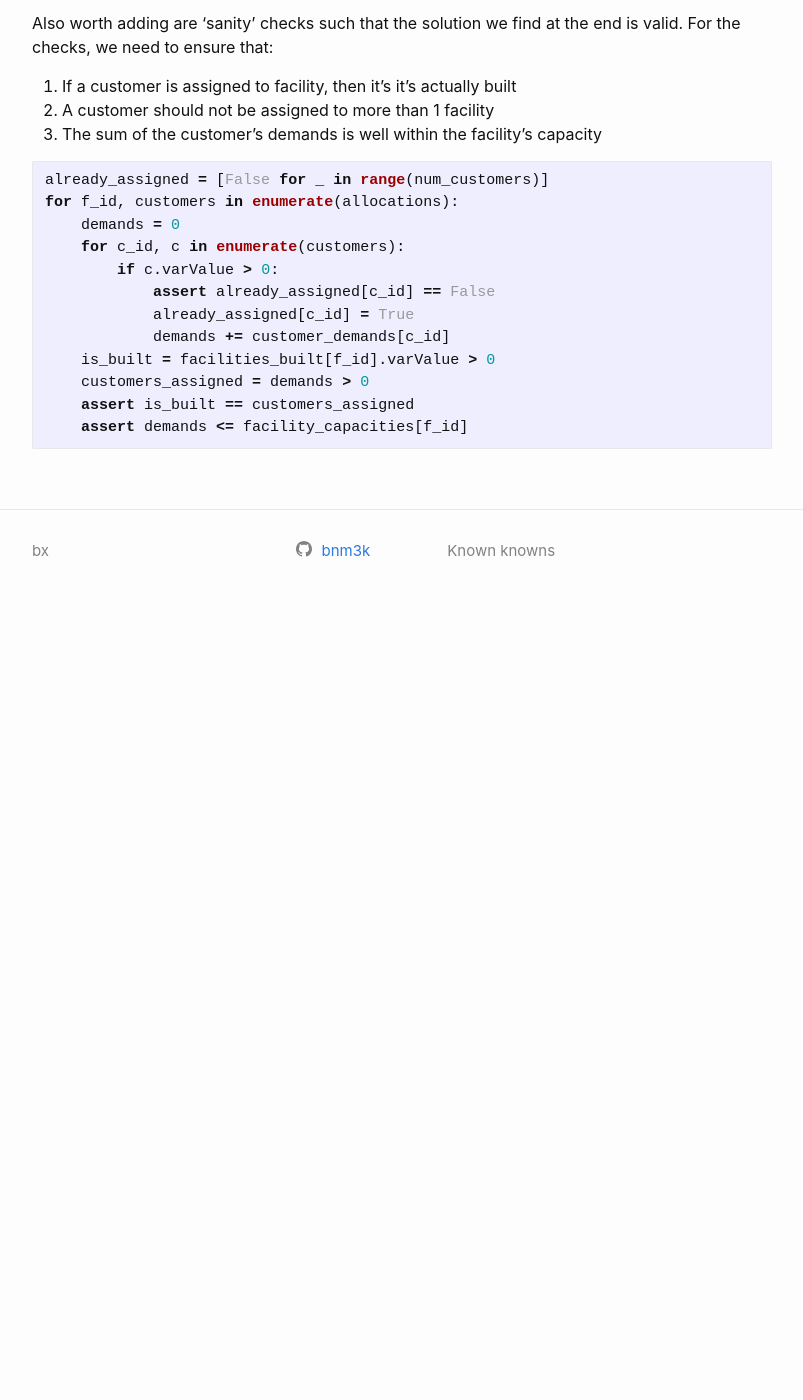
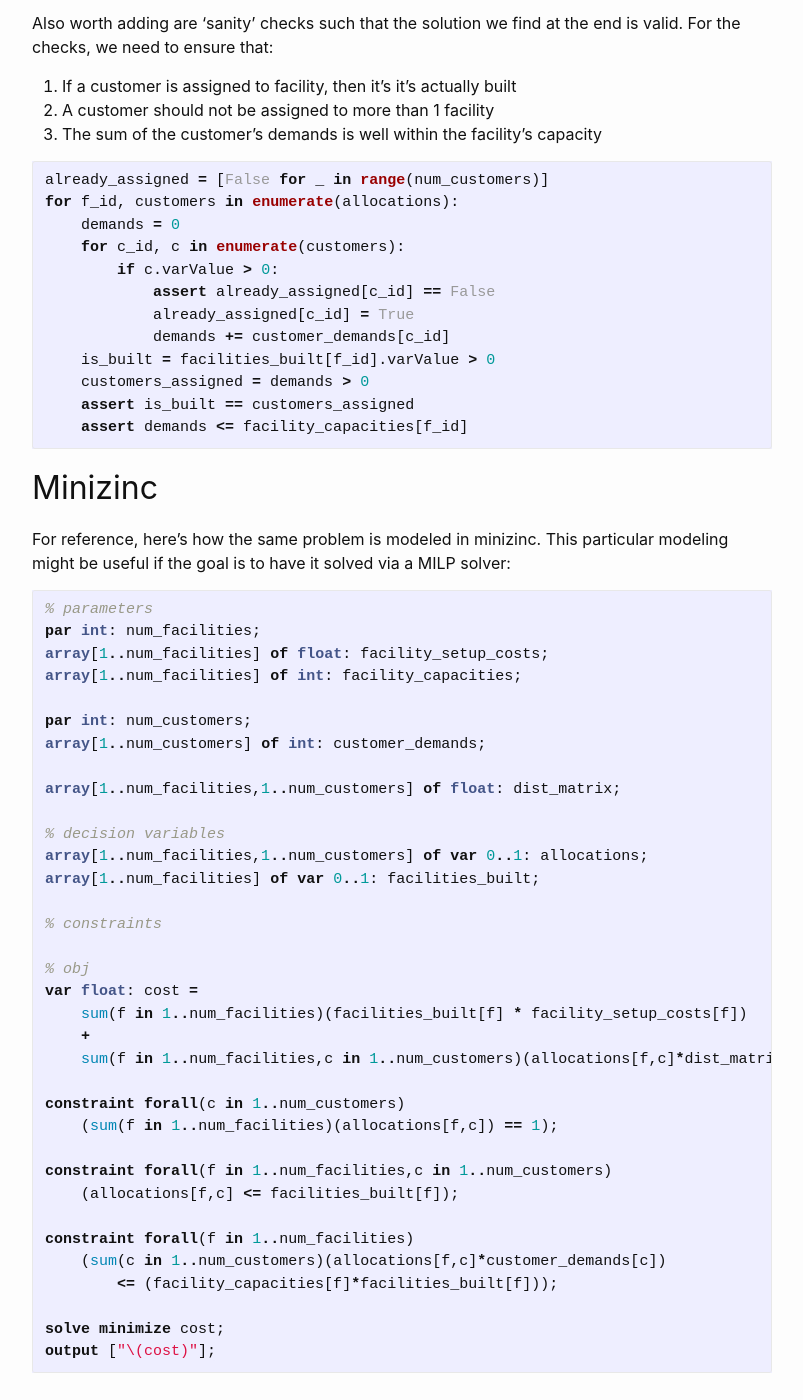
Before and after one commit to bnmoch3/blog, a Jekyll site: the page built from _posts/2024-03-06-facility-location.md, in a window 1280 px wide and 1400 px high, scrolled down 4236 px. Shown: the whole window, without its empty margins (238-1041 px from the left). Built offline with Jekyll 4.4.1, drawn with Linux system fonts in a browser that asks for light colours; before the commit the page ends 4858 px from its top, so only the background shows below that.

Commit message:
Add minizinc formulation

````diff
--- a/_posts/2024-03-06-facility-location.md
+++ b/_posts/2024-03-06-facility-location.md
@@ -2,7 +2,7 @@
 layout: post
 title:  "The Facility Location Problem"
 slug: facility-location-problem
-tag: ["python", "Linear Programming", "PuLP"]
+tag: ["python", "Linear Programming", "PuLP", "minizinc"]
 categories: Optimization
 excerpt_separator: <!--start-->
 ---
@@ -236,3 +236,46 @@ for f_id, customers in enumerate(allocations):
     assert is_built == customers_assigned
     assert demands <= facility_capacities[f_id]
 ```
+
+## Minizinc
+
+For reference, here's how the same problem is modeled in minizinc. This
+particular modeling might be useful if the goal is to have it solved via a MILP
+solver:
+
+```minizinc
+% parameters
+par int: num_facilities;
+array[1..num_facilities] of float: facility_setup_costs;
+array[1..num_facilities] of int: facility_capacities;
+
+par int: num_customers;
+array[1..num_customers] of int: customer_demands;
+
+array[1..num_facilities,1..num_customers] of float: dist_matrix;
+
+% decision variables
+array[1..num_facilities,1..num_customers] of var 0..1: allocations;
+array[1..num_facilities] of var 0..1: facilities_built;
+
+% constraints
+
+% obj
+var float: cost =
+    sum(f in 1..num_facilities)(facilities_built[f] * facility_setup_costs[f])
+    +
+    sum(f in 1..num_facilities,c in 1..num_customers)(allocations[f,c]*dist_matrix[f,c]);
+
+constraint forall(c in 1..num_customers)
+    (sum(f in 1..num_facilities)(allocations[f,c]) == 1);
+
+constraint forall(f in 1..num_facilities,c in 1..num_customers)
+    (allocations[f,c] <= facilities_built[f]);
+
+constraint forall(f in 1..num_facilities)
+    (sum(c in 1..num_customers)(allocations[f,c]*customer_demands[c])
+        <= (facility_capacities[f]*facilities_built[f]));
+
+solve minimize cost;
+output ["\(cost)"];
+```
````
